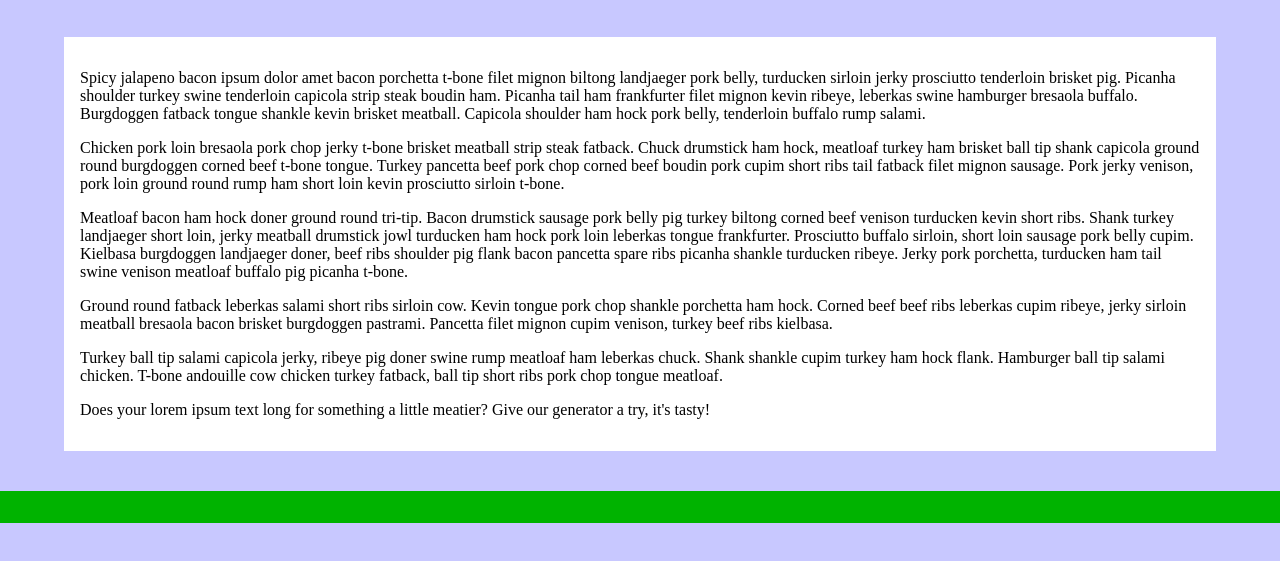
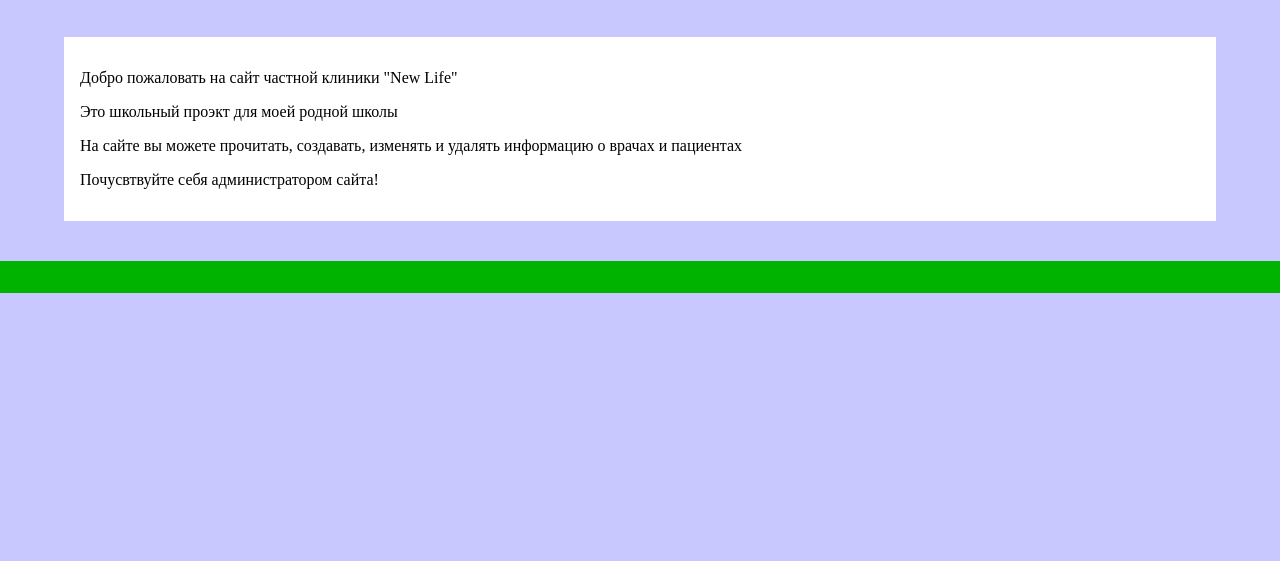
Before and after one commit to VolkoffMary/CristallFeather.github.io, a website: page public/MainPage.html in a window 1280 px wide. Shown: the part 67-628 px from the top of the page. Drawn offline with Linux system fonts and the light colour scheme.

Commit message:
blah blah

```diff
--- a/public/MainPage.html
+++ b/public/MainPage.html
@@ -13,17 +13,13 @@
         <div id="info">
 
             <div id="main">
-                <p>Spicy jalapeno bacon ipsum dolor amet bacon porchetta t-bone filet mignon biltong landjaeger pork belly, turducken sirloin jerky prosciutto tenderloin brisket pig. Picanha shoulder turkey swine tenderloin capicola strip steak boudin ham. Picanha tail ham frankfurter filet mignon kevin ribeye, leberkas swine hamburger bresaola buffalo. Burgdoggen fatback tongue shankle kevin brisket meatball. Capicola shoulder ham hock pork belly, tenderloin buffalo rump salami.</p>
+                <p>Добро пожаловать на сайт частной клиники "New Life"</p>
 
-		        <p>Chicken pork loin bresaola pork chop jerky t-bone brisket meatball strip steak fatback. Chuck drumstick ham hock, meatloaf turkey ham brisket ball tip shank capicola ground round burgdoggen corned beef t-bone tongue. Turkey pancetta beef pork chop corned beef boudin pork cupim short ribs tail fatback filet mignon sausage. Pork jerky venison, pork loin ground round rump ham short loin kevin prosciutto sirloin t-bone.</p>
+		        <p>Это школьный проэкт для моей родной школы</p>
 
-		        <p>Meatloaf bacon ham hock doner ground round tri-tip. Bacon drumstick sausage pork belly pig turkey biltong corned beef venison turducken kevin short ribs. Shank turkey landjaeger short loin, jerky meatball drumstick jowl turducken ham hock pork loin leberkas tongue frankfurter. Prosciutto buffalo sirloin, short loin sausage pork belly cupim. Kielbasa burgdoggen landjaeger doner, beef ribs shoulder pig flank bacon pancetta spare ribs picanha shankle turducken ribeye. Jerky pork porchetta, turducken ham tail swine venison meatloaf buffalo pig picanha t-bone.</p>
+		        <p>На сайте вы можете прочитать, создавать, изменять и удалять информацию о врачах и пациентах</p>
 
-        		<p>Ground round fatback leberkas salami short ribs sirloin cow. Kevin tongue pork chop shankle porchetta ham hock. Corned beef beef ribs leberkas cupim ribeye, jerky sirloin meatball bresaola bacon brisket burgdoggen pastrami. Pancetta filet mignon cupim venison, turkey beef ribs kielbasa.</p>
-
-		        <p>Turkey ball tip salami capicola jerky, ribeye pig doner swine rump meatloaf ham leberkas chuck. Shank shankle cupim turkey ham hock flank. Hamburger ball tip salami chicken. T-bone andouille cow chicken turkey fatback, ball tip short ribs pork chop tongue meatloaf.</p>
-
-		        <p>Does your lorem ipsum text long for something a little meatier? Give our generator a try, it's tasty!</p>
+        		<p>Почусвтвуйте себя администратором сайта!</p>
             </div>
 
         </div>
```
